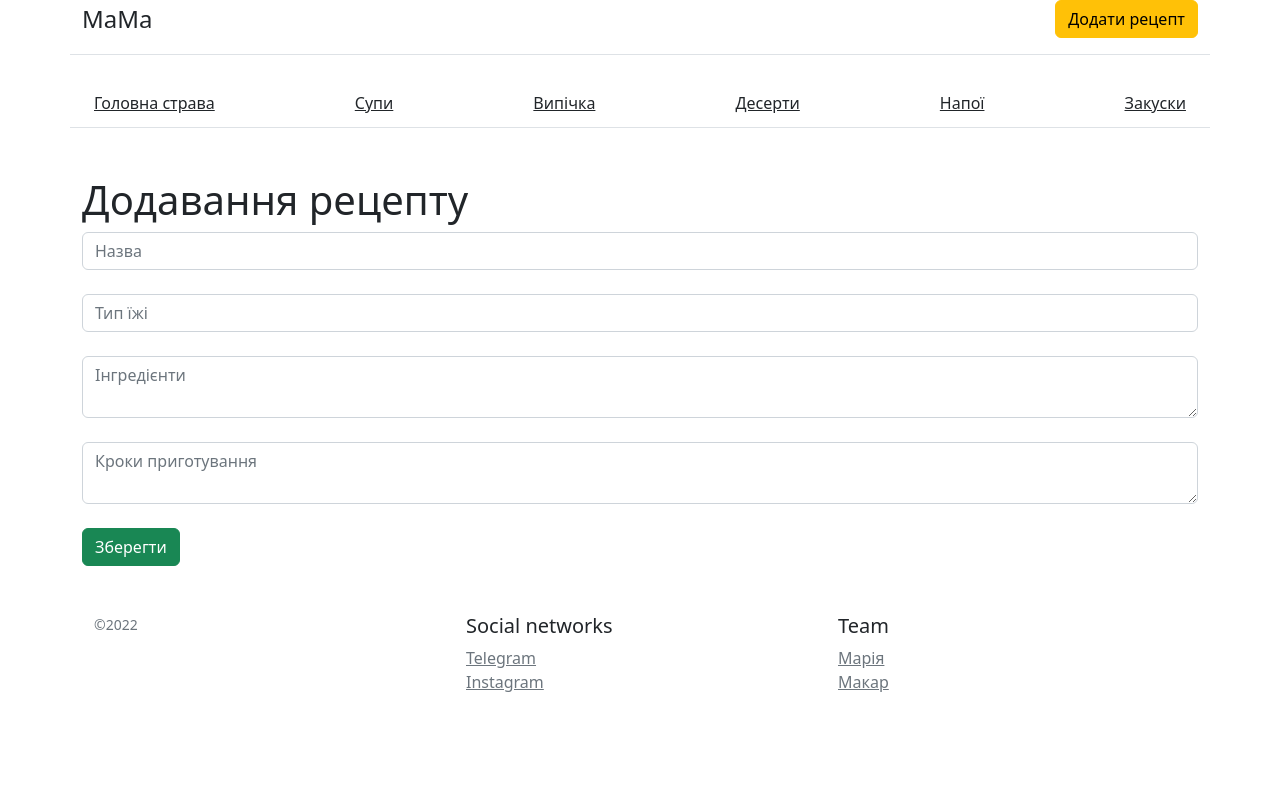
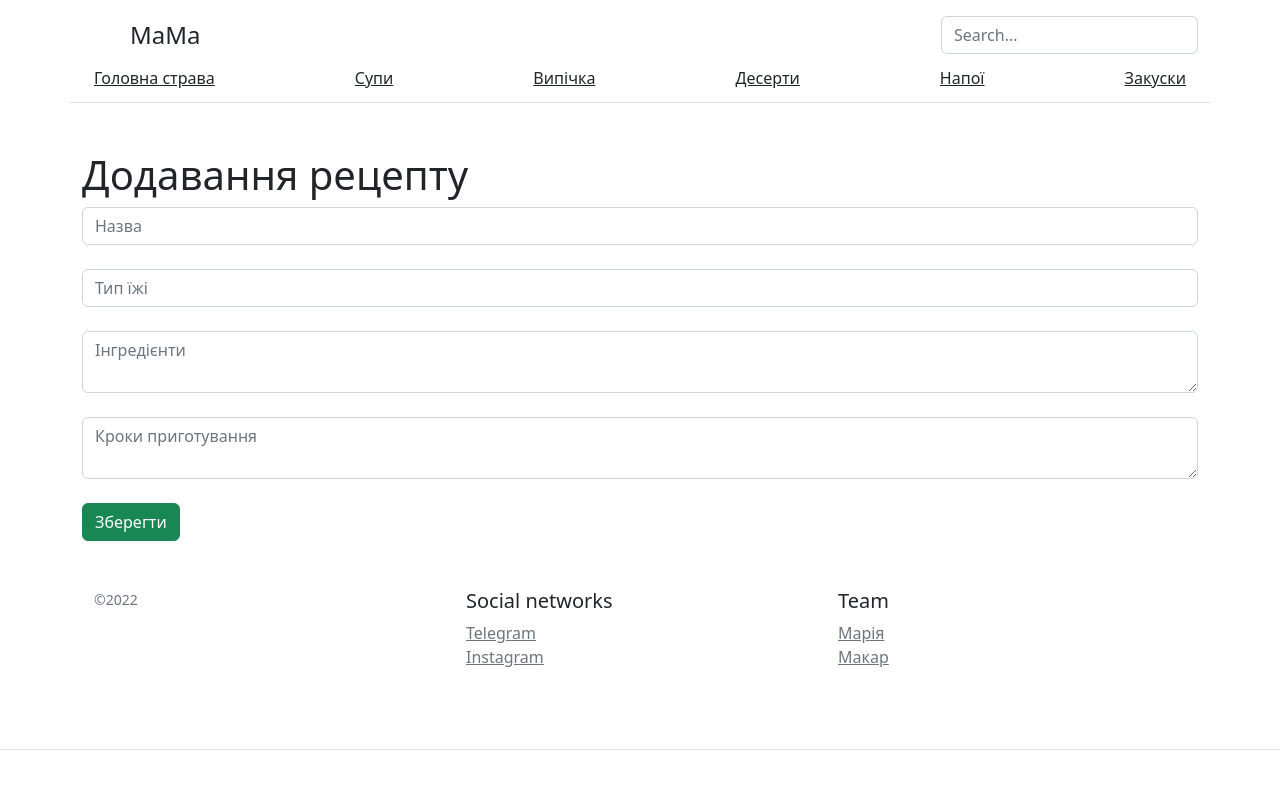
Before and after one commit to ForMaRiiA/Website, a Flask app: page /addrecipes in a window 1280 px wide. Run offline with Flask 2, Linux system fonts and the light colour scheme.

Commit message:
Update tem.html

```diff
--- a/site/templates/tem.html
+++ b/site/templates/tem.html
@@ -10,16 +10,19 @@
     <title>{% block title %}{% endblock %}</title>
 </head>
 <body>
-    <header class="container sticky-top d-flex flex-column flex-md-row align-items-center pb-3 mb-4 border-bottom">
-          <a href="/" class="d-flex align-items-center text-dark text-decoration-none">
-            <span class="fs-4">     MaMa    </span>
+<header class="py-3 mb-4 border-bottom">
+    <div class="container d-flex flex-wrap justify-content-center">
+        <a href="/" class="d-flex align-items-center mb-3 mb-lg-0 me-lg-auto text-dark text-decoration-none">
+            <svg class="bi me-2" width="40" height="32">
+                <use xlink:href="#bootstrap"></use>
+            </svg>
+            <span class="fs-4">MaMa</span>
         </a>
+        <form class="col-10 col-lg-auto mb-3 mb-lg-0" role="search">
+            <input type="search" class="form-control" placeholder="Search..." aria-label="Search">
+        </form>
+    </div>
 
-          <nav class="d-inline-flex mt-2 mt-md-0 ms-md-auto">
-            <a class="container btn btn-warning text-decoration-none" href="/addrecipes">Додати рецепт</a>
-            <a class="py-2 text-dark text-decoration-none" href="#"></a>
-          </nav>
-    </header>
     <header class="container site-header sticky-top py-1 border-bottom">
         <nav class="container d-flex flex-column flex-md-row justify-content-between">
             <a class="py-2 text-dark d-none d-md-inline-block" href="/main_course">Головна страва</a>
```
Lines whose indentation alone changed are shown as unchanged.
